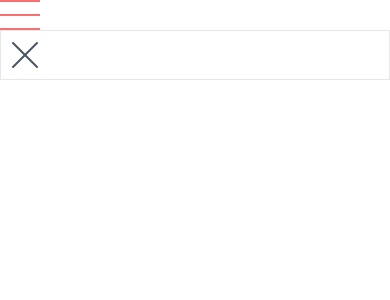
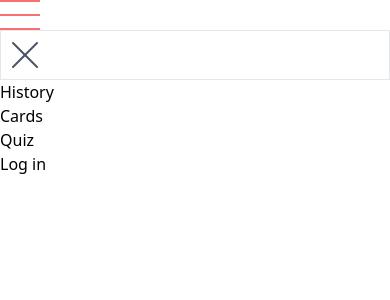
Before and after one commit to Lexx426/Tarot_reading, a React (Create React App) app in the folder tarot_project/: page / in a window 390 px wide. Shown: the top 300 px of the page. Built offline with nearby package versions, Linux system fonts and the light colour scheme.

Commit message:
Mobile Navbar
Added the links

```diff
--- a/tarot_project/src/components/MobileNav.js
+++ b/tarot_project/src/components/MobileNav.js
@@ -24,6 +24,20 @@ function MobileNav() {
                         <line x1={6} y1={6} x2={18} y2={18}/>
                     </svg>
                 </div>
+                <ul>
+                    <li>
+                        History
+                    </li>
+                    <li>
+                        Cards
+                    </li>
+                    <li>
+                        Quiz
+                    </li>
+                    <li>
+                        Log in
+                    </li>
+                </ul>
             </section>
 
         </nav>
```
